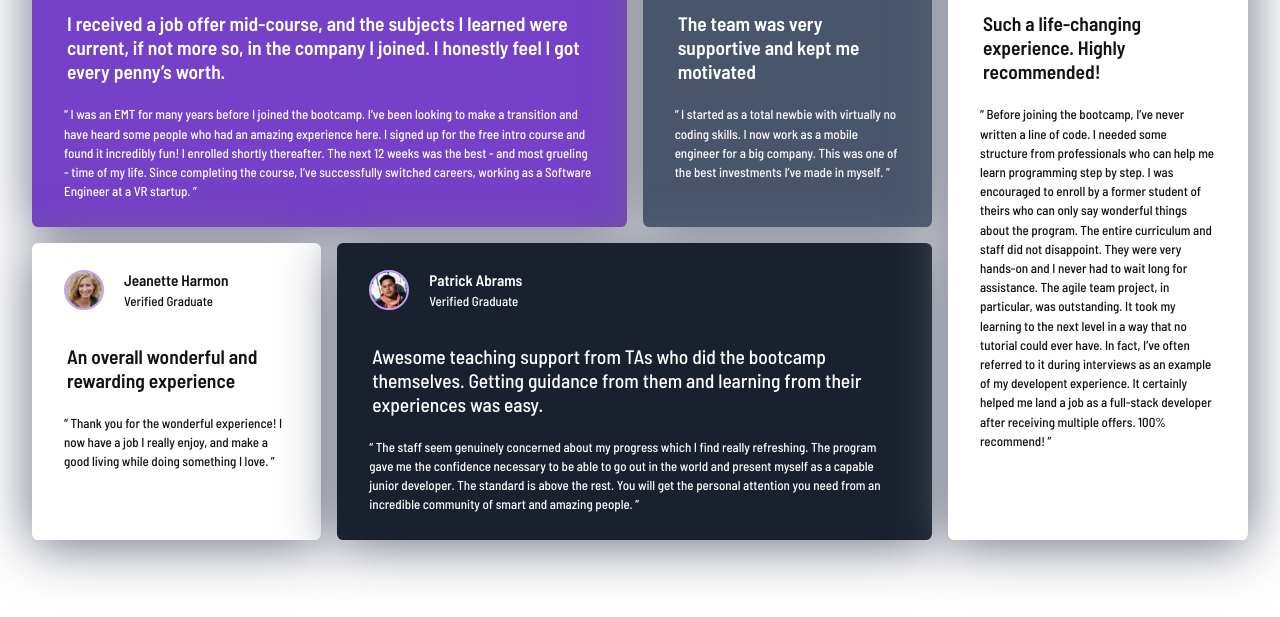
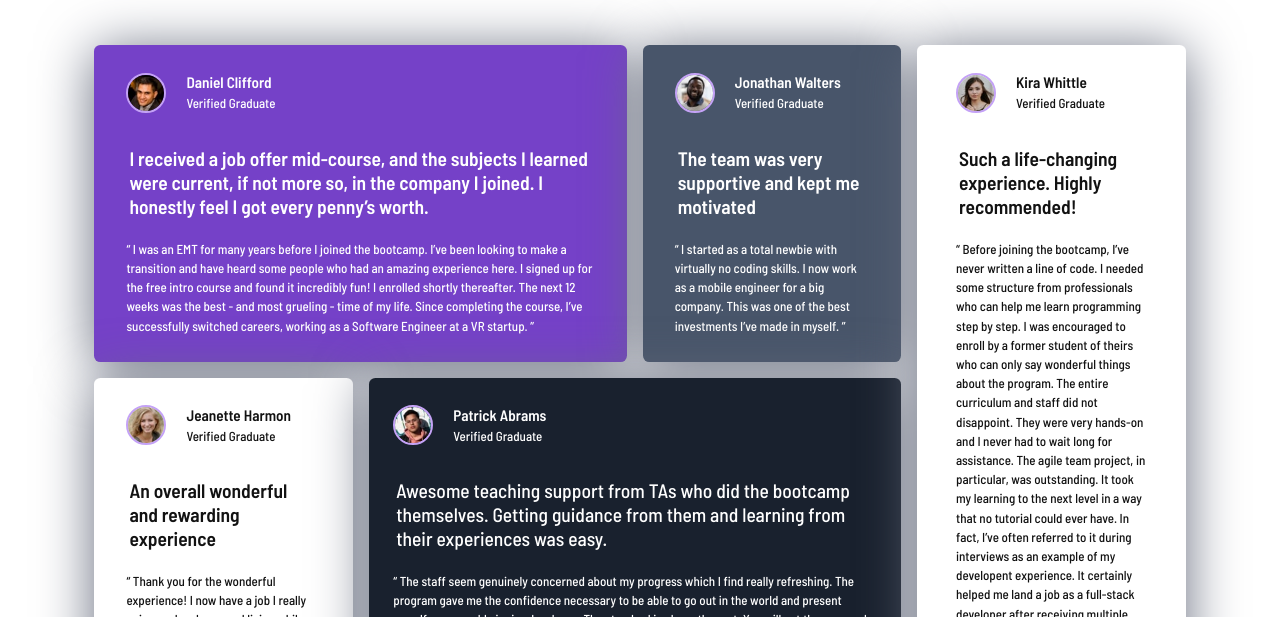
Before and after one commit to Abdulgafar-Riro/testimonials-grid-section, a plain HTML site: page index.html in a window 1280 px wide. Shown: the part 169-786 px from the top of the page. Drawn offline with Linux system fonts and the light colour scheme; a web font is replaced by a local one.

Commit message:
Adding screenshot and final styling

```diff
--- a/index.html
+++ b/index.html
@@ -104,7 +104,7 @@
       </section>
     </section>
 
-    <section class="card white">
+    <section class="card white Kira-white">
       <header>
         <img src="images/image-kira.jpg" alt="An image of Jeanette Harmon in a good mood">
 
--- a/styles/styles.scss
+++ b/styles/styles.scss
@@ -132,13 +132,15 @@ body {
 }
 
 // Responsive Media Queries
-@media (min-width: 1040px){
+@media (min-width: 800px){
   body {
     width: 100vw;
   }
   .cards-container {
     width: 100%;
-    max-width: 1350px;
+    max-width: 1200px;
+    margin: 10rem;
+    padding: 3.4rem;
     display: grid;
     grid-template-columns: 3fr 1fr;
     align-items: start;
@@ -171,6 +173,7 @@ body {
   .dark-blue {
     grid-column: span 2;
     width: 100%;
+    padding: 1rem 1.55rem;
 
     h2 {
       font-weight: 500;
@@ -181,4 +184,8 @@ body {
     width: 100%;
   }
 
+  .Kira-white {
+    padding: 1rem 2.45rem;
+  }
+
 }
```
Also changed, not shown: screenshots/desktop-view.png (added), screenshots/mobile-view.png (added), styles/styles.css, 1 other file.
